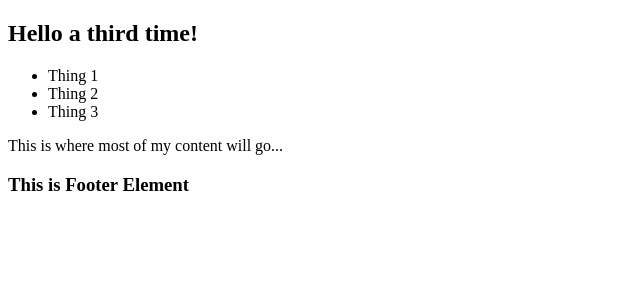
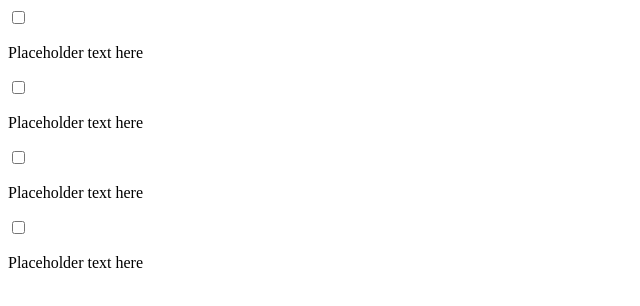
Before and after one commit to githubgobi/reactStudySTepByStep, a React (Create React App) app: page / in a window 1280 px wide. Shown: the top 306 px of the page, without its empty margins (0-640 px from the left). Built offline with nearby package versions, Linux system fonts and the light colour scheme.

Commit message:
lesson 4 todo app

```diff
--- a/src/App.js
+++ b/src/App.js
@@ -1,16 +1,20 @@
 import React from 'react';
-// import logo from './logo.svg';
-import './App.css';
-import Header from './components/Header';
-import MainContent from './components/MainContent';
-import Footer from './components/Footer';
+
 
 function App() {
   return (
       <div>
-        <Header />
-        <MainContent />
-        <Footer />
+        <input type="checkbox" />
+        <p>Placeholder text here</p>
+
+        <input type="checkbox" />
+        <p>Placeholder text here</p>
+
+        <input type="checkbox" />
+        <p>Placeholder text here</p>
+
+        <input type="checkbox" />
+        <p>Placeholder text here</p>
       </div>
   )
 }
```
